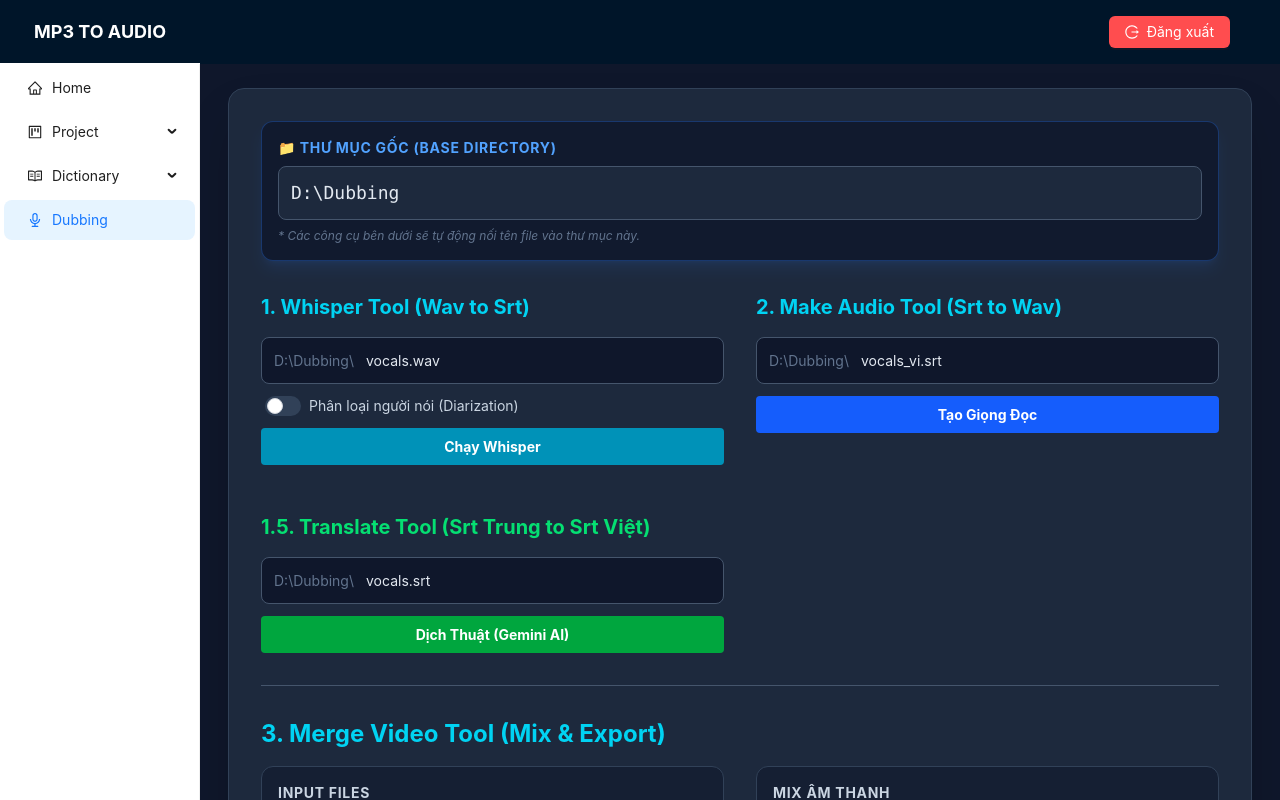
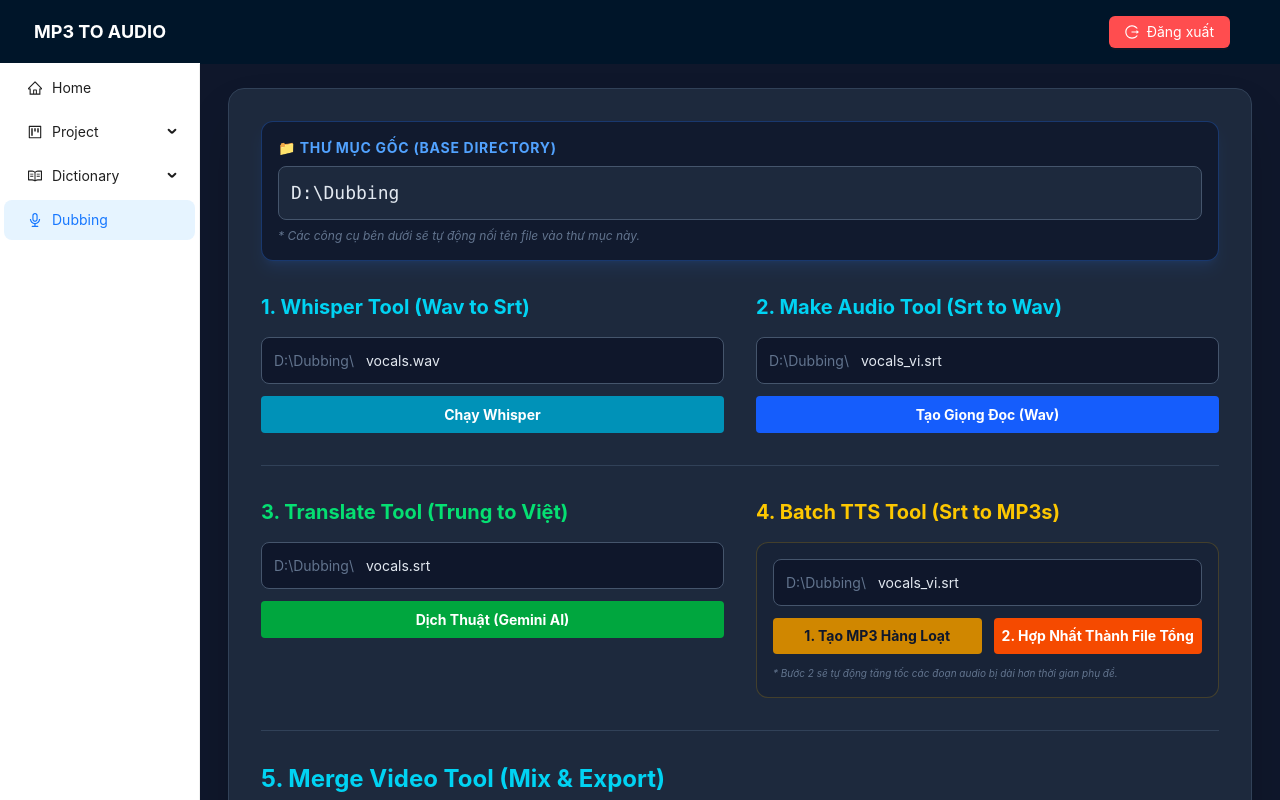
Before and after one commit to tinhtan2505/mp3-to-audio-fe, a Next.js app: page /dubbing in a window 1280 px wide. Shown: the top 800 px of the page. Built offline with nearby package versions, Linux system fonts and the light colour scheme; no server answers; sample sign-in values are in the browser's storage.

Commit message:
Update DubbingPage.tsx

```diff
--- a/src/app/modules/dubbing/DubbingPage.tsx
+++ b/src/app/modules/dubbing/DubbingPage.tsx
@@ -209,6 +209,58 @@ const DubbingPage: React.FC = () => {
     }
   };
 
+  // --- STATE CHO TTS TỪ SRT VI ---
+  const [viSrtFilename, setViSrtFilename] = useState('vocals_vi.srt');
+
+  // --- HANDLER ---
+  const handleTtsFromViSrt = async () => {
+    if (baseDir.trim() && viSrtFilename.trim()) {
+      const fullPath = getFullPath(viSrtFilename.trim());
+      setStatus('loading');
+      setMessage('Đang tạo hàng loạt file TTS...');
+      try {
+        const response = await api.post(
+          '/api/dubbing/vi/tts-from-srt',
+          { inputPath: fullPath },
+          { retryEnabled: false }
+        );
+        setStatus('success');
+        setMessage(`Thành công! Các file lưu tại`);
+      } catch (error: unknown) {
+        setStatus('error');
+        setMessage(error instanceof Error ? error.message : 'Lỗi khi tạo TTS');
+      }
+    } else {
+      alert('Vui lòng nhập tên file SRT tiếng Việt!');
+    }
+  };
+
+  // --- HANDLER CHO MIX BATCH ---
+  const handleMixAudioBatch = async () => {
+    if (baseDir.trim() && viSrtFilename.trim()) {
+      const fullPath = getFullPath(viSrtFilename.trim());
+      setStatus('loading');
+      setMessage('Đang hợp nhất các file MP3 thành file WAV dài...');
+      try {
+        const response = await api.post(
+          '/api/dubbing/vi/mix-audio-batch',
+          { inputPath: fullPath },
+          { retryEnabled: false }
+        );
+        setStatus('success');
+        // response.data.data.outputFile chứa đường dẫn file .wav cuối cùng
+        setMessage(`Thành công! File audio tổng`);
+      } catch (error: unknown) {
+        setStatus('error');
+        setMessage(
+          error instanceof Error ? error.message : 'Lỗi khi hợp nhất audio'
+        );
+      }
+    } else {
+      alert('Vui lòng nhập tên file SRT đã có các file MP3 tương ứng!');
+    }
+  };
+
   return (
     <div className="min-h-screen bg-slate-900 text-white flex flex-col items-center justify-center p-6">
       <div className="bg-slate-800 p-8 rounded-2xl shadow-2xl w-full max-w-5xl border border-slate-700">
@@ -232,8 +284,9 @@ const DubbingPage: React.FC = () => {
         </div>
 
         {/* HÀNG 1: WHISPER & TRANSLATE & MAKE AUDIO */}
-        <div className="grid grid-cols-1 md:grid-cols-2 gap-8 mb-8 border-b border-slate-600 pb-8">
-          {/* CỘT TRÁI: WHISPER */}
+        {/* HÀNG 1: 1. WHISPER & 2. MAKE AUDIO */}
+        <div className="grid grid-cols-1 md:grid-cols-2 gap-8 mb-8 border-b border-slate-700 pb-8">
+          {/* 1. WHISPER TOOL */}
           <div className="flex flex-col gap-4">
             <h1 className="text-xl font-bold text-cyan-400">
               1. Whisper Tool (Wav to Srt)
@@ -251,7 +304,7 @@ const DubbingPage: React.FC = () => {
                   className="w-full p-3 bg-transparent outline-none text-slate-200"
                 />
               </div>
-              <div className="flex items-center gap-2 px-1">
+              {/* <div className="flex items-center gap-2 px-1">
                 <label className="relative inline-flex items-center cursor-pointer">
                   <input
                     type="checkbox"
@@ -262,9 +315,9 @@ const DubbingPage: React.FC = () => {
                   <div className="w-9 h-5 bg-slate-700 peer-focus:outline-none rounded-full peer peer-checked:after:translate-x-full peer-checked:after:border-white after:content-[''] after:absolute after:top-[2px] after:left-[2px] after:bg-white after:border-gray-300 after:border after:rounded-full after:h-4 after:w-4 after:transition-all peer-checked:bg-cyan-600"></div>
                 </label>
                 <span className="text-sm text-slate-300">
-                  Phân loại người nói (Diarization)
+                  Phân loại người nói
                 </span>
-              </div>
+              </div> */}
               <button
                 onClick={handleProcessWhisper}
                 disabled={status === 'loading'}
@@ -273,11 +326,43 @@ const DubbingPage: React.FC = () => {
                 Chạy Whisper
               </button>
             </div>
+          </div>
 
-            {/* TRANSLATE TOOL */}
-            <div className="mt-8">
-              <h1 className="text-xl font-bold text-green-400 mb-4">
-                1.5. Translate Tool (Srt Trung to Srt Việt)
+          {/* 2. MAKE AUDIO TOOL */}
+          <div className="flex flex-col gap-4">
+            <h1 className="text-xl font-bold text-cyan-400">
+              2. Make Audio Tool (Srt to Wav)
+            </h1>
+            <div className="space-y-3">
+              <div className="flex items-center bg-slate-900 rounded-lg border border-slate-600 focus-within:border-cyan-500 overflow-hidden">
+                <span className="pl-3 text-slate-500 text-sm select-none shrink-0 max-w-[100px] truncate">
+                  {baseDir}\
+                </span>
+                <input
+                  type="text"
+                  value={makeAudioFilename}
+                  onChange={(e) => setMakeAudioFilename(e.target.value)}
+                  placeholder="vocals_vi.srt"
+                  className="w-full p-3 bg-transparent outline-none text-slate-200"
+                />
+              </div>
+              <button
+                onClick={handleProcessMakeAudio}
+                disabled={status === 'loading'}
+                className="w-full py-2 bg-blue-600 hover:bg-blue-500 rounded font-bold transition disabled:opacity-50"
+              >
+                Tạo Giọng Đọc (Wav)
+              </button>
+            </div>
+          </div>
+        </div>
+
+        {/* HÀNG MỚI: 1.5 TRANSLATE & 2.5 BATCH TTS */}
+        <div className="grid grid-cols-1 md:grid-cols-2 gap-8 mb-8 border-b border-slate-700 pb-8">
+          {/* 1.5 TRANSLATE TOOL */}
+          <div className="flex flex-col gap-4">
+            <h1 className="text-xl font-bold text-green-400">
+              3. Translate Tool (Trung to Việt)
             </h1>
             <div className="space-y-3">
               <div className="flex items-center bg-slate-900 rounded-lg border border-slate-600 focus-within:border-green-500 overflow-hidden">
@@ -301,33 +386,47 @@ const DubbingPage: React.FC = () => {
               </button>
             </div>
           </div>
-          </div>
 
-          {/* CỘT PHẢI: MAKE AUDIO */}
+          {/* 2.5 BATCH TTS TOOL */}
           <div className="flex flex-col gap-4">
-            <h1 className="text-xl font-bold text-cyan-400">
-              2. Make Audio Tool (Srt to Wav)
+            <h1 className="text-xl font-bold text-yellow-400">
+              4. Batch TTS Tool (Srt to MP3s)
             </h1>
-            <div className="space-y-3">
-              <div className="flex items-center bg-slate-900 rounded-lg border border-slate-600 focus-within:border-cyan-500 overflow-hidden">
+            <div className="space-y-3 bg-slate-900/30 p-4 rounded-xl border border-yellow-500/20">
+              <div className="flex items-center bg-slate-900 rounded-lg border border-slate-600 focus-within:border-yellow-500 overflow-hidden">
                 <span className="pl-3 text-slate-500 text-sm select-none shrink-0 max-w-[100px] truncate">
                   {baseDir}\
                 </span>
                 <input
                   type="text"
-                  value={makeAudioFilename}
-                  onChange={(e) => setMakeAudioFilename(e.target.value)}
+                  value={viSrtFilename}
+                  onChange={(e) => setViSrtFilename(e.target.value)}
                   placeholder="vocals_vi.srt"
                   className="w-full p-3 bg-transparent outline-none text-slate-200"
                 />
               </div>
+
+              <div className="grid grid-cols-2 gap-3">
                 <button
-                onClick={handleProcessMakeAudio}
+                  onClick={handleTtsFromViSrt}
                   disabled={status === 'loading'}
-                className="w-full py-2 bg-blue-600 hover:bg-blue-500 rounded font-bold transition disabled:opacity-50"
+                  className="py-2 bg-yellow-600 hover:bg-yellow-500 rounded font-bold transition disabled:opacity-50 text-slate-900 text-sm"
                 >
-                Tạo Giọng Đọc
+                  1. Tạo MP3 Hàng Loạt
                 </button>
+
+                <button
+                  onClick={handleMixAudioBatch}
+                  disabled={status === 'loading'}
+                  className="py-2 bg-orange-600 hover:bg-orange-500 rounded font-bold transition disabled:opacity-50 text-white text-sm"
+                >
+                  2. Hợp Nhất Thành File Tổng
+                </button>
+              </div>
+              <p className="text-[10px] text-slate-500 italic mt-1">
+                * Bước 2 sẽ tự động tăng tốc các đoạn audio bị dài hơn thời gian
+                phụ đề.
+              </p>
             </div>
           </div>
         </div>
@@ -335,7 +434,7 @@ const DubbingPage: React.FC = () => {
         {/* HÀNG 2: MERGE VIDEO */}
         <div>
           <h1 className="text-2xl font-bold mb-4 text-cyan-400 text-center md:text-left">
-            3. Merge Video Tool (Mix & Export)
+            5. Merge Video Tool (Mix & Export)
           </h1>
 
           <div className="grid grid-cols-1 md:grid-cols-2 gap-8">
```
Lines whose indentation alone changed are shown as unchanged.
